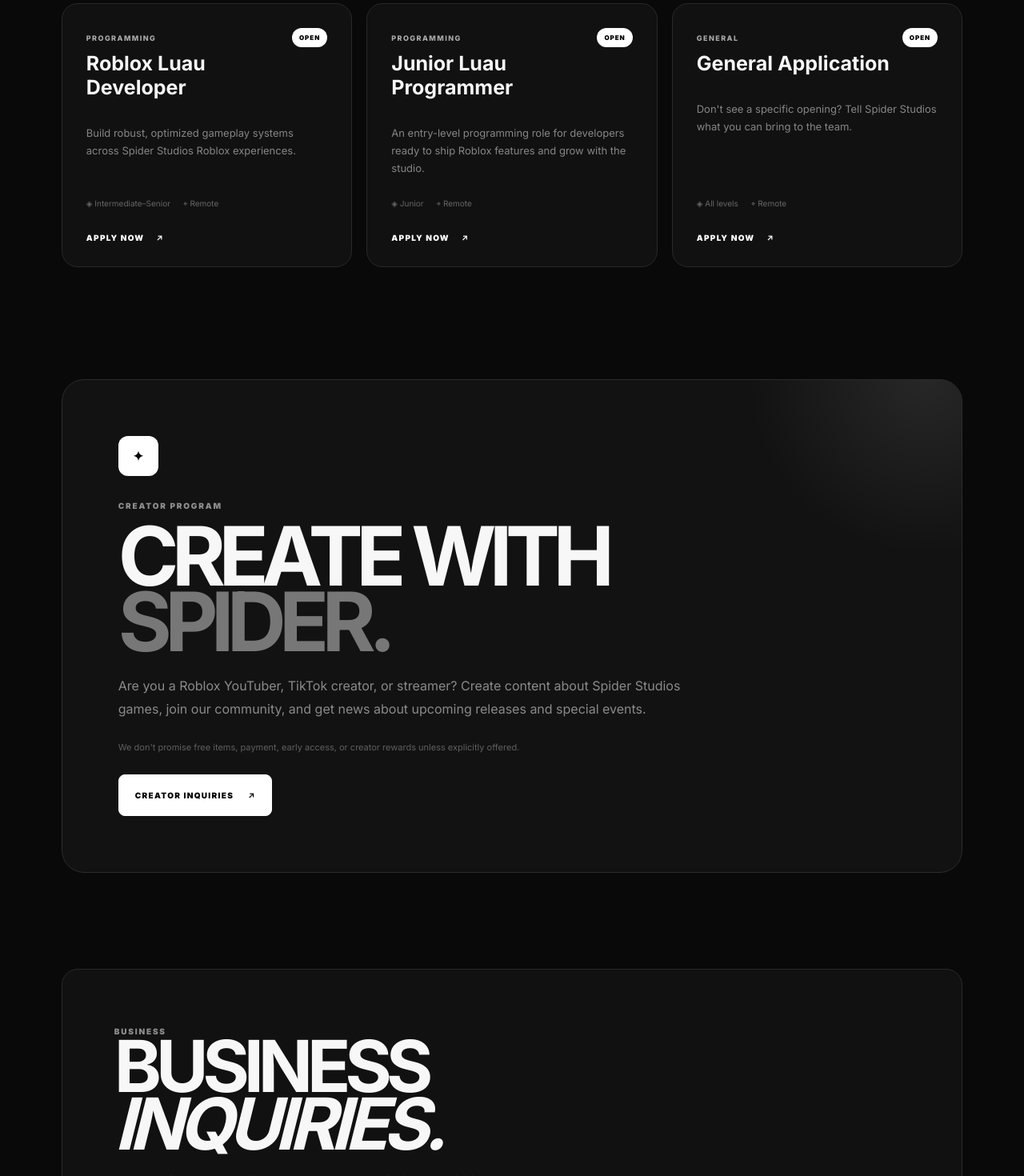
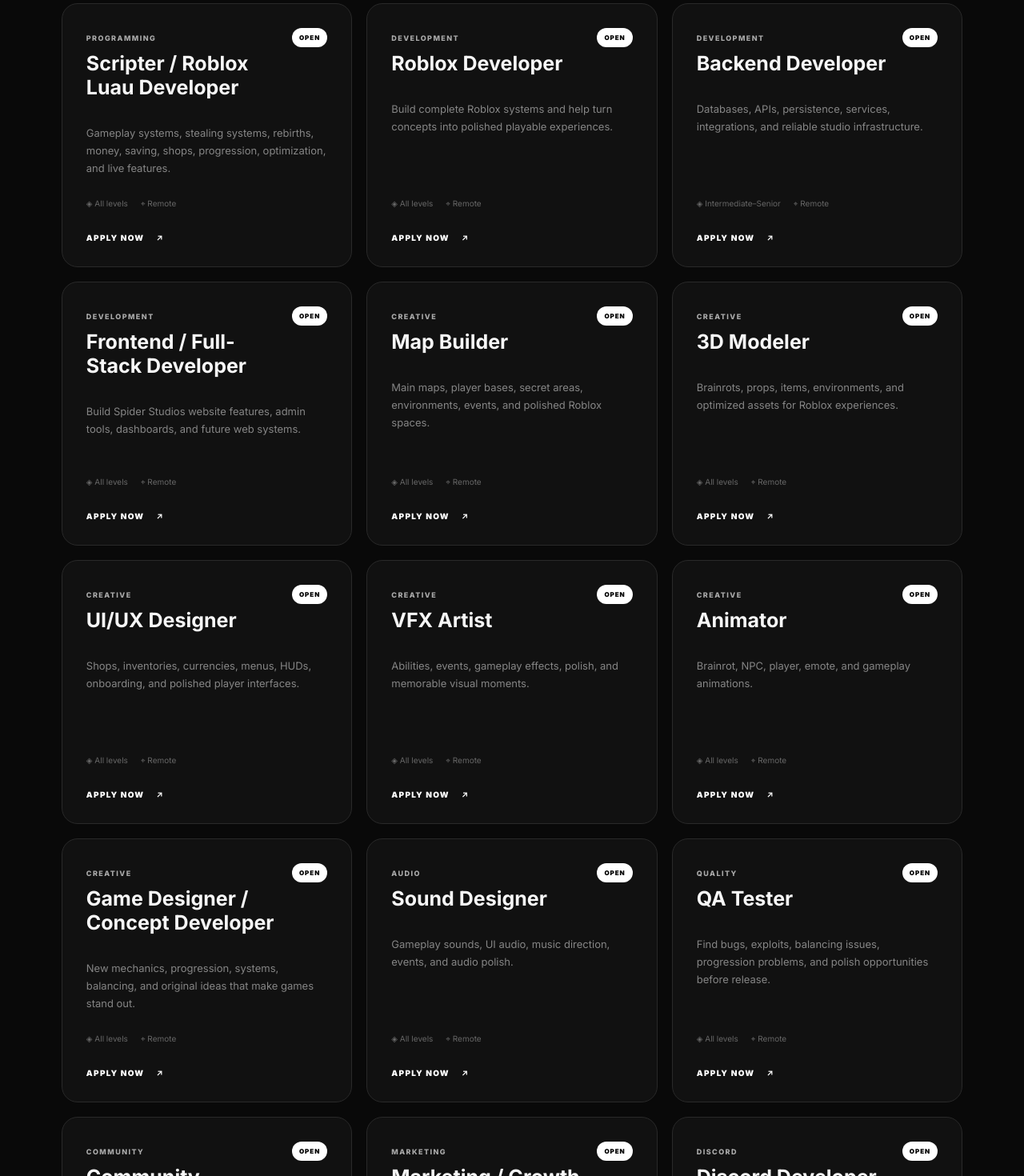
Before and after one commit to kambreyacc-sketch/spider-studios, a Next.js app: page /careers in a window 1280 px wide. Shown: the part 1040-2510 px from the top of the page at 80% size. Built offline with nearby package versions, Linux system fonts and the light colour scheme.

Commit message:
Expand Spider Studios hiring roles

```diff
--- a/app/careers/page.tsx
+++ b/app/careers/page.tsx
@@ -1,16 +1,30 @@
 import Link from "next/link";
 
 const roles=[
- {department:"Programming",title:"Roblox Luau Developer",description:"Build robust, optimized gameplay systems across Spider Studios Roblox experiences.",experience:"Intermediate–Senior",arrangement:"Remote"},
- {department:"Programming",title:"Junior Luau Programmer",description:"An entry-level programming role for developers ready to ship Roblox features and grow with the studio.",experience:"Junior",arrangement:"Remote"},
- {department:"General",title:"General Application",description:"Don't see a specific opening? Tell Spider Studios what you can bring to the team.",experience:"All levels",arrangement:"Remote"}
+ {department:"Programming",title:"Scripter / Roblox Luau Developer",description:"Gameplay systems, stealing systems, rebirths, money, saving, shops, progression, optimization, and live features.",experience:"All levels",arrangement:"Remote"},
+ {department:"Development",title:"Roblox Developer",description:"Build complete Roblox systems and help turn concepts into polished playable experiences.",experience:"All levels",arrangement:"Remote"},
+ {department:"Development",title:"Backend Developer",description:"Databases, APIs, persistence, services, integrations, and reliable studio infrastructure.",experience:"Intermediate–Senior",arrangement:"Remote"},
+ {department:"Development",title:"Frontend / Full-Stack Developer",description:"Build Spider Studios website features, admin tools, dashboards, and future web systems.",experience:"All levels",arrangement:"Remote"},
+ {department:"Creative",title:"Map Builder",description:"Main maps, player bases, secret areas, environments, events, and polished Roblox spaces.",experience:"All levels",arrangement:"Remote"},
+ {department:"Creative",title:"3D Modeler",description:"Brainrots, props, items, environments, and optimized assets for Roblox experiences.",experience:"All levels",arrangement:"Remote"},
+ {department:"Creative",title:"UI/UX Designer",description:"Shops, inventories, currencies, menus, HUDs, onboarding, and polished player interfaces.",experience:"All levels",arrangement:"Remote"},
+ {department:"Creative",title:"VFX Artist",description:"Abilities, events, gameplay effects, polish, and memorable visual moments.",experience:"All levels",arrangement:"Remote"},
+ {department:"Creative",title:"Animator",description:"Brainrot, NPC, player, emote, and gameplay animations.",experience:"All levels",arrangement:"Remote"},
+ {department:"Creative",title:"Game Designer / Concept Developer",description:"New mechanics, progression, systems, balancing, and original ideas that make games stand out.",experience:"All levels",arrangement:"Remote"},
+ {department:"Audio",title:"Sound Designer",description:"Gameplay sounds, UI audio, music direction, events, and audio polish.",experience:"All levels",arrangement:"Remote"},
+ {department:"Quality",title:"QA Tester",description:"Find bugs, exploits, balancing issues, progression problems, and polish opportunities before release.",experience:"All levels",arrangement:"Remote"},
+ {department:"Community",title:"Community Manager",description:"Discord, player feedback, announcements, creator relationships, and community growth.",experience:"All levels",arrangement:"Remote"},
+ {department:"Marketing",title:"Marketing / Growth",description:"Social media, campaigns, thumbnails, launches, creator outreach, and game promotion.",experience:"All levels",arrangement:"Remote"},
+ {department:"Discord",title:"Discord Developer",description:"Bots, automations, integrations, moderation systems, and community tooling.",experience:"All levels",arrangement:"Remote"},
+ {department:"Operations",title:"Game Analyst",description:"Player retention, economy, engagement, live-game data, and actionable growth insights.",experience:"All levels",arrangement:"Remote"},
+ {department:"General",title:"General Application",description:"Don't see your exact skill listed? We are still looking for ideas and talented people who can bring something useful to Spider Studios.",experience:"All levels",arrangement:"Remote"}
 ];
 
 export default function CareersPage(){return <main className="subpage">
-<nav className="siteNav"><Link className="brand" href="/"><span className="brandMark">S</span><span>SPIDER</span><b>STUDIOS</b></Link><div className="navlinks"><Link href="/#games">Games</Link><Link href="/about">About</Link><Link href="/team">Team</Link><Link href="/careers">Careers</Link><Link href="/sell-game">Sell Your Game</Link><Link href="/#community">Community</Link></div></nav>
-<header className="pageHero"><div className="heroPill"><span/> CAREERS</div><h1>MAKE GAMES<br/><em>WITH US.</em></h1><p>We're looking for creative, talented people who want to help build Spider Studios experiences.</p></header>
-<section className="subsection"><div className="sectionIntro"><div><span className="sectionKicker">OPEN ROLES</span><h2>JOIN<br/><em>THE TEAM.</em></h2></div><p>The current public role design includes programming opportunities and a general application for people who can bring another skill to the studio.</p></div><div className="roleGrid">{roles.map(role=><article className="roleCard" key={role.title}><div className="roleTop"><div><span className="roleDept">{role.department}</span><h3>{role.title}</h3></div><span className="status">OPEN</span></div><p>{role.description}</p><div className="roleMeta"><span>◈ {role.experience}</span><span>⌖ {role.arrangement}</span></div><Link className="textLink" href={"/apply?role="+encodeURIComponent(role.title)}>APPLY NOW <span>↗</span></Link></article>)}</div></section>
-<section className="creatorSection"><div className="creatorIcon">✦</div><span className="sectionKicker">CREATOR PROGRAM</span><h2>CREATE WITH<br/><em>SPIDER.</em></h2><p>Are you a Roblox YouTuber, TikTok creator, or streamer? Create content about Spider Studios games, join our community, and get news about upcoming releases and special events.</p><p className="fine">We don't promise free items, payment, early access, or creator rewards unless explicitly offered.</p><Link className="primaryBtn" href="/contact?category=creator">CREATOR INQUIRIES <span>↗</span></Link></section>
-<section className="businessBox"><span className="sectionKicker">BUSINESS</span><h2>BUSINESS<br/><em>INQUIRIES.</em></h2><p>Partnerships, sponsorships, collaborations, publishing, acquisitions, and other business opportunities.</p><Link className="ghostBtn" href="/contact?category=business">CONTACT BUSINESS TEAM <span>↗</span></Link></section>
-<footer className="siteFooter"><Link className="brand" href="/"><span className="brandMark">S</span><span>SPIDER</span><b>STUDIOS</b></Link><small>© {new Date().getFullYear()} Spider Studios</small></footer>
+<nav className="siteNav"><Link className="brand" href="/"><span className="brandMark"><img src="https://cdn.discordapp.com/icons/1541030301336215562/4119cf6ca8318ba22c8882efb6e18505.webp?size=512" alt="Spider Studios"/></span><span>SPIDER</span><b>STUDIOS</b></Link><div className="navlinks"><Link href="/#games">Games</Link><Link href="/about">About</Link><Link href="/team">Team</Link><Link href="/careers">Careers</Link><Link href="/sell-game">Sell Your Game</Link><Link href="/#community">Community</Link></div></nav>
+<header className="pageHero"><div className="heroPill"><span/> CAREERS & OPEN ROLES</div><h1>BUILD<br/><em>WITH US.</em></h1><p>Spider Studios is looking for developers, creators, community staff, and specialists across Roblox, web, Discord, art, audio, and growth.</p></header>
+<section className="subsection"><div className="sectionIntro"><div><span className="sectionKicker">OPEN ROLES</span><h2>JOIN<br/><em>THE TEAM.</em></h2></div><p>We are building a broad creative and technical team. If you have a skill that is not listed, use the general application and tell us what you can bring.</p></div><div className="roleGrid">{roles.map(role=><article className="roleCard" key={role.title}><div className="roleTop"><div><span className="roleDept">{role.department}</span><h3>{role.title}</h3></div><span className="status">OPEN</span></div><p>{role.description}</p><div className="roleMeta"><span>◈ {role.experience}</span><span>⌖ {role.arrangement}</span></div><Link className="textLink" href={"/apply?role="+encodeURIComponent(role.title)}>APPLY NOW <span>↗</span></Link></article>)}</div></section>
+<section className="creatorSection"><div className="creatorIcon">S</div><span className="sectionKicker">IDEAS WELCOME</span><h2>BRING YOUR<br/><em>IDEAS.</em></h2><p>We are still brainstorming unique features, game concepts, systems, maps, and ways to make our experiences different. If you have a strong idea, send it with your application.</p><Link className="primaryBtn" href="/apply?role=Game%20Designer%20%2F%20Concept%20Developer">SHARE AN IDEA <span>↗</span></Link></section>
+<section className="businessBox"><span className="sectionKicker">BUSINESS</span><h2>WORK WITH<br/><em>SPIDER.</em></h2><p>Partnerships, sponsorships, collaborations, publishing, acquisitions, game sales, and other business opportunities.</p><Link className="ghostBtn" href="/contact?category=business">CONTACT BUSINESS TEAM <span>↗</span></Link></section>
+<footer className="siteFooter"><Link className="brand" href="/"><span className="brandMark"><img src="https://cdn.discordapp.com/icons/1541030301336215562/4119cf6ca8318ba22c8882efb6e18505.webp?size=512" alt="Spider Studios"/></span><span>SPIDER</span><b>STUDIOS</b></Link><small>© {new Date().getFullYear()} Spider Studios</small></footer>
 </main>}
```
